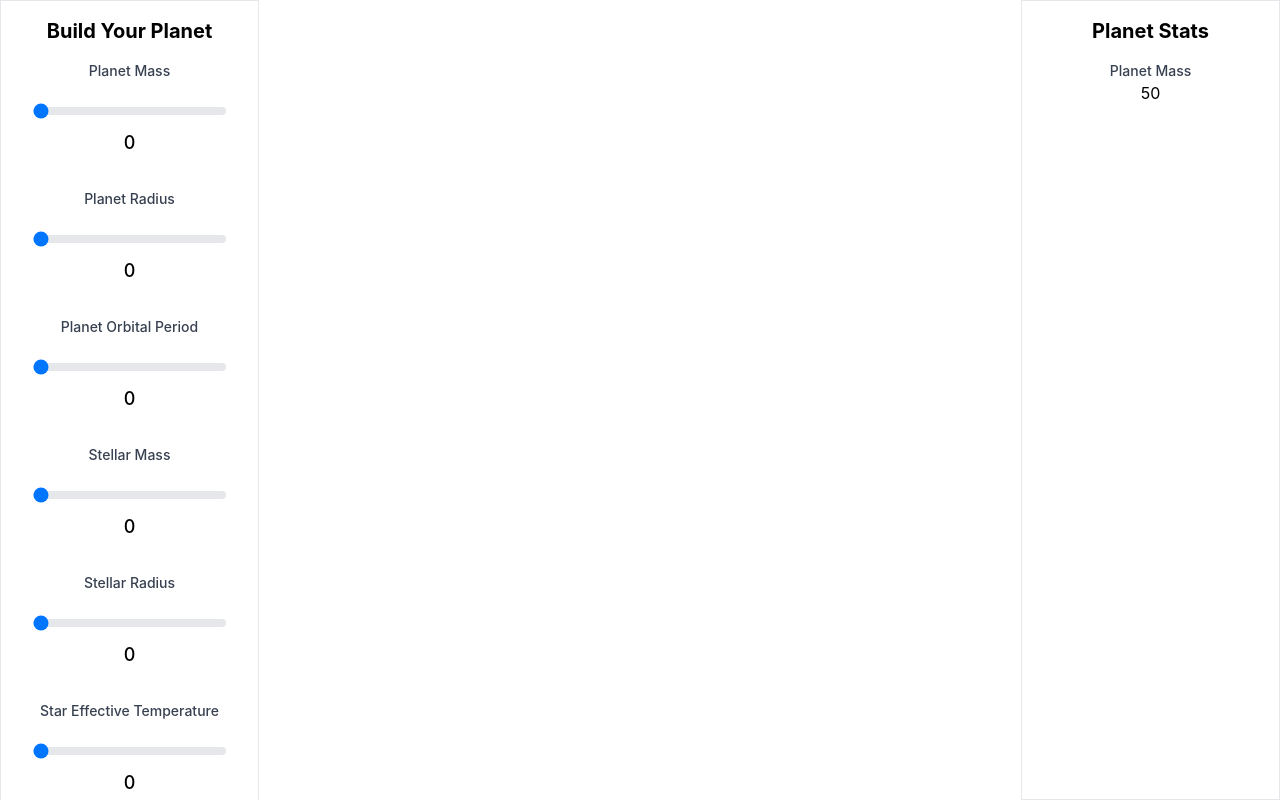
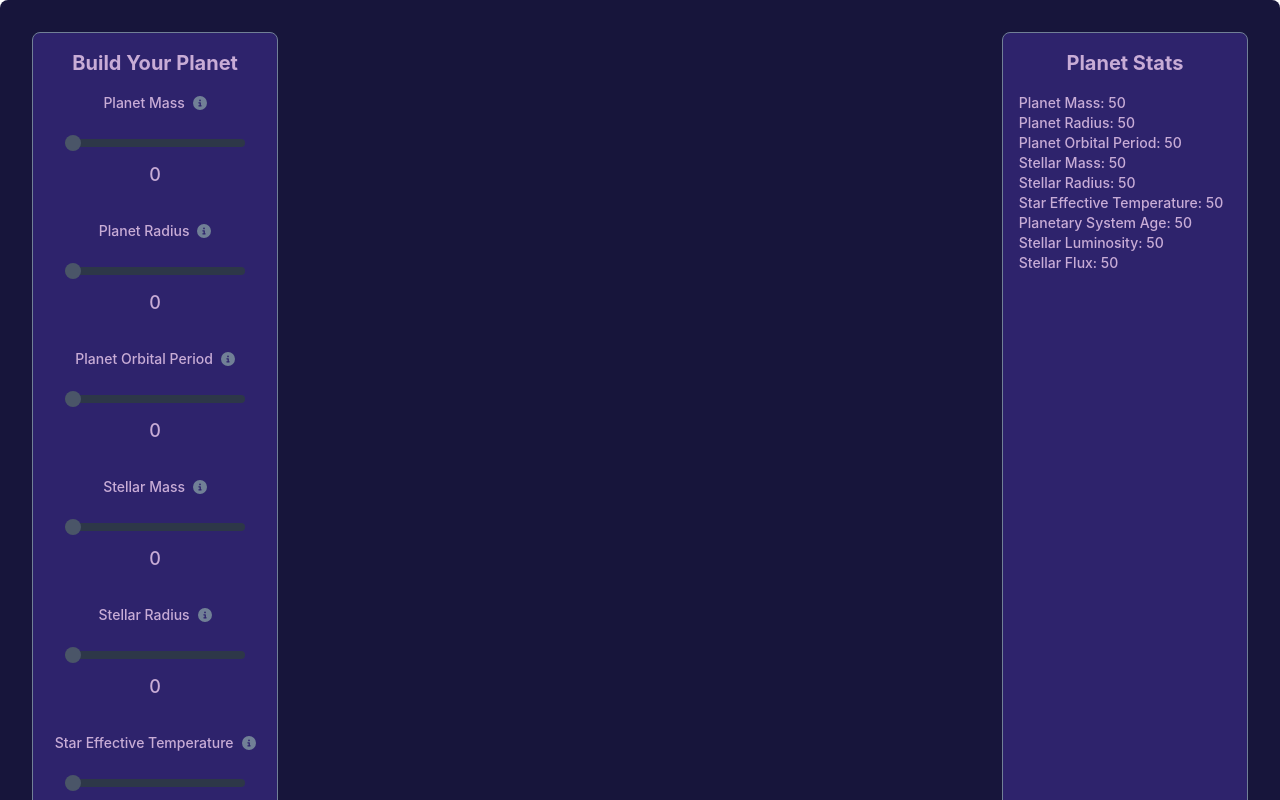
Before and after one commit to Pineapple-Soup/interplanetary, a React (Create React App) app: page / in a window 1280 px wide. Shown: the top 800 px of the page. Built offline with nearby package versions, Linux system fonts and the light colour scheme.

Commit message:
planet builder stuff

```diff
--- a/src/components/Slider.js
+++ b/src/components/Slider.js
@@ -19,9 +19,12 @@ const Slider = ({ min, max, step, onChange }) => {
                 value={value}
                 onChange={handleChange}
                 className="w-full h-2 bg-gray-200 rounded-lg appearance-none cursor-pointer"
+                style={{
+                      background: `linear-gradient(to right, #4a5568 ${value}%, #2d3748 ${value}%)`
+                }}
             />
             <div className="text-center mt-2">
-                <span className="text-lg font-medium">{value}</span>
+                <span className="text-lg font-medium text-secondary">{value}</span>
             </div>
         </div>
     );
--- a/src/data/sliders.js
+++ b/src/data/planetParameters.js
@@ -1,3 +1,5 @@
+
+
 export const planetParams = [
     {
         id: 1,
@@ -5,7 +7,8 @@ export const planetParams = [
         state: 'pMass',
         min: 0,
         max: 100,
-        step: 1
+        step: 1,
+        info: "This is the mass of the planet in Earth masses."
     },
     {
         id: 2,
@@ -13,7 +16,8 @@ export const planetParams = [
         state: 'pRadius',
         min: 0,
         max: 100,
-        step: 1
+        step: 1,
+        info : "This is the radius of the planet in Earth radii."
     },
     {
         id: 3,
@@ -21,7 +25,8 @@ export const planetParams = [
         state: 'pPeriod',
         min: 0,
         max: 100,
-        step: 1
+        step: 1,
+        info: "This is the orbital period of the planet in Earth days."
     },
     {
         id: 4,
@@ -29,7 +34,8 @@ export const planetParams = [
         state: 'sMass',
         min: 0,
         max: 100,
-        step: 1
+        step: 1,
+        info: "This is the mass of the star in Solar masses."
     },
     {
         id: 5,
@@ -37,7 +43,8 @@ export const planetParams = [
         state: 'sRadius',
         min: 0,
         max: 100,
-        step: 1
+        step: 1,
+        info: "This is the radius of the star in Solar radii."
     },
     {
         id: 6,
@@ -45,7 +52,8 @@ export const planetParams = [
         state: 'sTemp',
         min: 0,
         max: 100,
-        step: 1
+        step: 1,
+        info: "This is the effective temperature of the star in Kelvin."
     },
     {
         id: 7,
@@ -53,7 +61,8 @@ export const planetParams = [
         state: 'psAge',
         min: 0,
         max: 100,
-        step: 1
+        step: 1,
+        info: "This is the age of the planetary system in gigayears."
     },
     {
         id: 8,
@@ -61,7 +70,8 @@ export const planetParams = [
         state: 'sLuminosity',
         min: 0,
         max: 100,
-        step: 1
+        step: 1,
+        info: "This is the luminosity of the star in Solar luminosities."
     },
     {
         id: 9,
@@ -69,6 +79,7 @@ export const planetParams = [
         state: 'sFlux',
         min: 0,
         max: 100,
-        step: 1
+        step: 1,
+        info: "This is the flux of the star in Solar flux units."
     }
 ]
--- a/src/index.css
+++ b/src/index.css
@@ -15,3 +15,28 @@ code {
   font-family: source-code-pro, Menlo, Monaco, Consolas, 'Courier New',
     monospace;
 }
+
+input[type="range"]::-webkit-slider-thumb {
+  appearance: none;
+  width: 16px;
+  height: 16px;
+  background: #4a5568; /* Accent color */
+  border-radius: 50%;
+  cursor: pointer;
+}
+
+input[type="range"]::-moz-range-thumb {
+  width: 16px;
+  height: 16px;
+  background: #4a5568; /* Accent color */
+  border-radius: 50%;
+  cursor: pointer;
+}
+
+input[type="range"]::-ms-thumb {
+  width: 16px;
+  height: 16px;
+  background: #4a5568; /* Accent color */
+  border-radius: 50%;
+  cursor: pointer;
+}
--- a/src/pages/LandingPage.js
+++ b/src/pages/LandingPage.js
@@ -1,10 +1,11 @@
 import React, { useState } from 'react';
 import Slider from '../components/Slider';
-import { planetParams } from '../data/sliders';
+import { planetParams } from '../data/planetParameters';
+import { FontAwesomeIcon } from '@fortawesome/react-fontawesome';
+import { faInfoCircle } from '@fortawesome/free-solid-svg-icons';
+
 
 const LandingPage = () => {
-    const [planetSize, setPlanetSize] = useState(50);
-    const [planetColor, setPlanetColor] = useState(50);
     const [pMass, setPMass] = useState(50);
     const [pRadius, setPRadius] = useState(50);
     const [pPeriod, setPPeriod] = useState(50);
@@ -14,6 +15,8 @@ const LandingPage = () => {
     const [psAge, setPsAge] = useState(50);
     const [sLuminosity, setSLuminosity] = useState(50);
     const [sFlux, setSFlux] = useState(50);
+
+    const [infoPopup, setInfoPopup] = useState(null);
 
 
     const stateSetters = {
@@ -29,31 +32,63 @@ const LandingPage = () => {
     };
 
 
+    const handleInfoClick = (info) => {
+        setInfoPopup(info);
+    };
+
+    const closePopup = () => {
+        setInfoPopup(null);
+    };
+
+
     return (
-        <div className="flex">
-            <div className="w-1/4 p-4 border">
-                <h2 className="text-xl font-bold mb-4">Build Your Planet</h2>
+        <div className="flex bg-primary p-8 rounded-lg shadow-lg">
+            <div className="w-1/4 p-4 border border-highlight rounded-lg bg-tertiary">
+                <h2 className="text-xl font-bold mb-4 text-secondary">Build Your Planet</h2>
                 {planetParams.map(slider => {
                     return <div key={slider.id} className="mb-4">
-                        <label className="block text-sm font-medium text-gray-700">{slider.label}</label>
+                        <div className="block text-sm font-medium text-secondary">
+                            {slider.label}
+                            <FontAwesomeIcon
+                                    icon={faInfoCircle}
+                                    className="ml-2 text-highlight cursor-pointer"
+                                    onClick={() => handleInfoClick(slider.info)}
+                                />
+                        </div>
                         <Slider min={slider.min} max={slider.max} step={slider.step} onChange={stateSetters[slider.state]} />
                     </div>
                 })}
-
             </div>
             <div className="w-3/4 p-4">
                 {/* Planet building canvas */}
             </div>
-            <div className="w-1/4 p-4 border overflow-y-auto h-screen">
+            <div className="w-1/4 p-4 border border-highlight rounded-lg bg-tertiary overflow-y-auto h-screen">
                 <div className="text-center">
-                    <h2 className="text-xl font-bold mb-4">Planet Stats</h2>
+                    <h2 className="text-xl text-secondary font-bold mb-4">Planet Stats</h2>
                     <div className="mb-4">
-                        <label className="block text-sm font-medium text-gray-700">Planet Mass</label>
-                        <span>{pMass}</span>
+                        <div className="block text-sm font-medium text-secondary text-left">
+                            {planetParams.map(p => {
+                                return <p key={p.id}>{p.label}: {eval(p.state)}</p>
+                            })}
+
+                        </div>
                     </div>
-
                 </div>
             </div>
+            {infoPopup && (
+                <div className="fixed inset-0 bg-black bg-opacity-50 flex items-center justify-center">
+                    <div className="bg-white p-4 rounded-lg shadow-lg max-w-sm w-full">
+                        <h3 className="text-lg font-bold mb-2">Parameter Info</h3>
+                        <p>{infoPopup}</p>
+                        <button
+                            className="mt-4 bg-primary text-white px-4 py-2 rounded"
+                            onClick={closePopup}
+                        >
+                            Close
+                        </button>
+                    </div>
+                </div>
+            )}
         </div>
     );
 };
```
